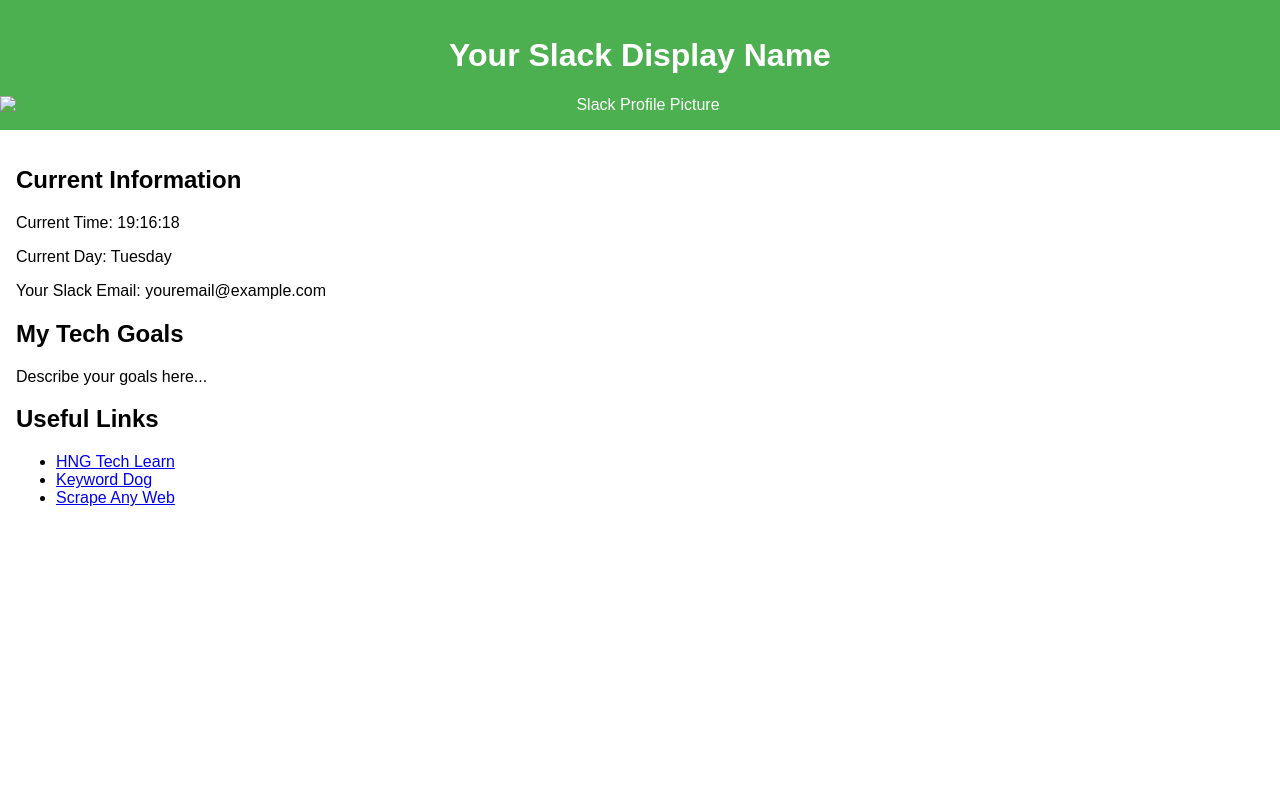
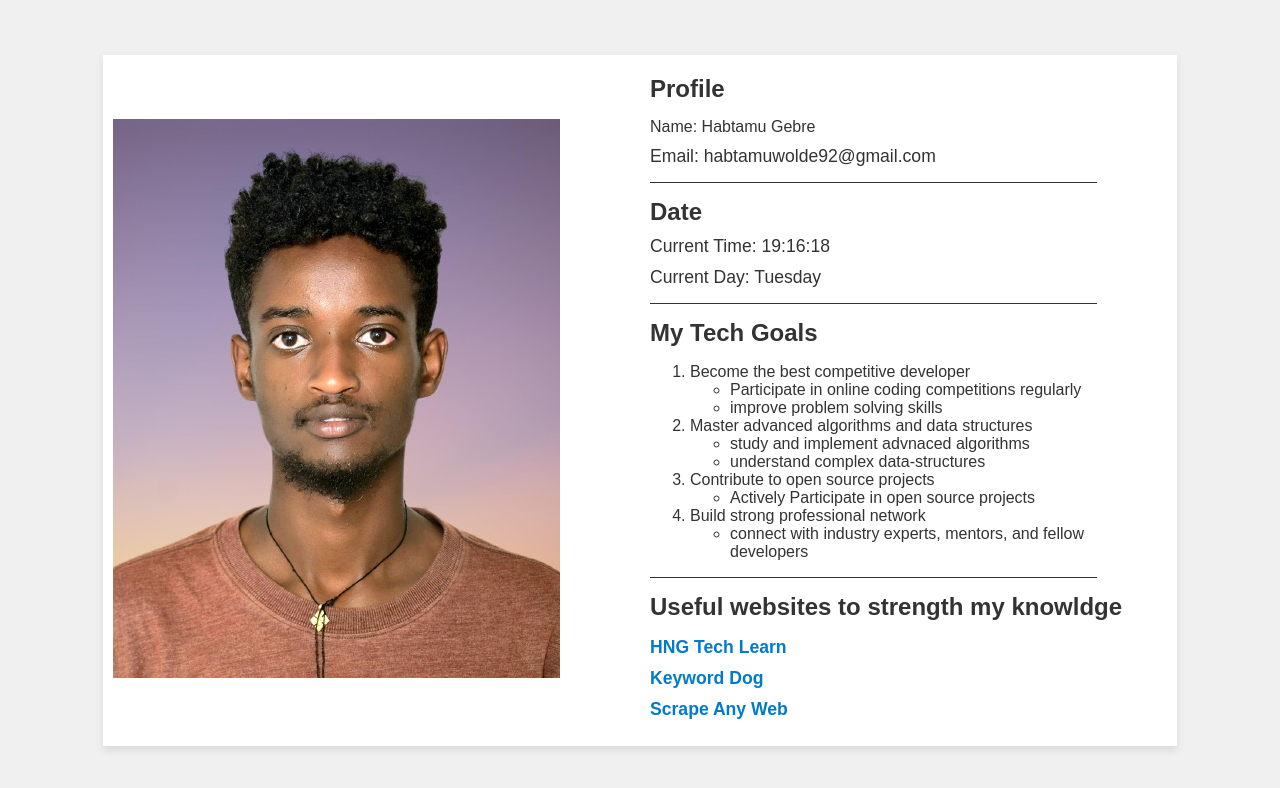
Before and after one commit to habtew/hng-internship, a plain HTML site: page frontend/stage1/index.html in a window 1280 px wide. Drawn offline with Linux system fonts and the light colour scheme.

Commit message:
full website

```diff
--- a/frontend/stage1/index.html
+++ b/frontend/stage1/index.html
@@ -4,33 +4,61 @@
     <meta charset="UTF-8">
     <meta name="viewport" content="width=device-width, initial-scale=1.0">
     <title>My Tech Goals</title>
-    <link rel="stylesheet" href="styles.css">
+    <link rel="stylesheet" href="./styles.css">
 </head>
 <body>
-    <header>
-        <h1 data-testid="slackDisplayName">Your Slack Display Name</h1>
-        <img src="path-to-your-profile-pic.jpg" alt="Slack Profile Picture" data-testid="slackProfilePicture">
-    </header>
-    <main>
-        <section>
-            <h2>Current Information</h2>
+    <div class="container">
+        <div class="image-container">
+            <img src="./static/tablet_habte_447 × 559.jpg" alt="Slack Profile Picture" data-testid="slackProfilePicture">
+        </div>
+        <div class="detail-container">
+            <div class="profile">
+                <h1>Profile</h1>
+                <p data-testid="slackDisplayName">Name: Habtamu Gebre</p>
+                <p data-testid="slackEmail">Email: habtamuwolde92@gmail.com</p>
+            </div>
+            <div class="hr"></div>
+            <div class="time-information">
+                <h1>Date</h1>
                 <p data-testid="currentTimeUTC">Current Time: <span id="time"></span></p>
                 <p data-testid="currentDay">Current Day: <span id="day"></span></p>
-            <p data-testid="slackEmail">Your Slack Email: youremail@example.com</p>
-        </section>
-        <section>
+            </div>
+            <div class="hr"></div>
+            <div class="goals">
                 <h2>My Tech Goals</h2>
-            <p>Describe your goals here...</p>
-        </section>
-        <section>
-            <h2>Useful Links</h2>
+                <ol>
+                    <li>Become the best competitive developer</li>
+                    <ul>
+                        <li>Participate in online coding competitions regularly</li>
+                        <li>improve problem solving skills</li>
+                    </ul>
+                    <li>Master advanced algorithms and data structures</li>
+                    <ul>
+                        <li>study and implement advnaced algorithms</li>
+                        <li>understand complex data-structures</li>
+                    </ul>
+                    <li>Contribute to open source projects</li>
+                    <ul>
+                        <li>Actively Participate in open source projects</li>
+                    </ul>
+                    <li>Build strong professional network</li>
+                    <ul>
+                        <li>connect with industry experts, mentors, and fellow developers</li>
+                    </ul>
+                </ol>
+
+            </div>
+            <div class="hr"></div>
+            <div class="links">
+                <h2>Useful websites to strength my knowldge</h2>
                 <ul>
                     <li><a href="https://hng.tech/learn" data-testid="hngLink">HNG Tech Learn</a></li>
                     <li><a href="https://keyword.dog" data-testid="keywordLink">Keyword Dog</a></li>
                     <li><a href="https://scrapeanyweb.site" data-testid="scrapeanywebLink">Scrape Any Web</a></li>
                 </ul>
-        </section>
-    </main>
+            </div>
+        </div>
+    </div>
     <script src="script.js"></script>
 </body>
 </html>
--- a/frontend/stage1/script.js
+++ b/frontend/stage1/script.js
@@ -9,3 +9,30 @@ document.addEventListener('DOMContentLoaded', () => {
     updateTimeAndDay();
     setInterval(updateTimeAndDay, 1000);
 });
+
+
+function updateImageSource() {
+    const image = document.querySelector('img');
+    const width = window.innerWidth;
+
+    if (width >= 500) {
+        image.src = './static/tablet_habte_447 × 559.jpg';
+    }
+    else {
+        image.src = './static/mobile_habte.jpg';
+    }
+
+    image.onload = () => {
+        const { naturalWidth, naturalHeight, width, height } = image;
+        console.log("Natural width:", naturalWidth);
+        console.log("Natural height:", naturalHeight);
+        console.log("Display width:", width);
+        console.log("Display height:", height);
+    };
+}
+
+window.addEventListener('resize', updateImageSource);
+window.addEventListener('DOMContentLoaded', updateImageSource);
+
+// Initial call to set the correct image based on the initial screen size
+updateImageSource();
--- a/frontend/stage1/styles.css
+++ b/frontend/stage1/styles.css
@@ -1,29 +1,127 @@
+/* General Styles */
 body {
     font-family: Arial, sans-serif;
+    margin: 0 auto;
+    padding: 0;
+    background-color: #f0f0f0;
+    color: #333;
+    display: flex;
+    align-items: center;
+    justify-content: center;
+    font-size: 16px;
+}
+
+
+h1, h2, p {
     margin: 0;
+    padding: 0;
+    font-size: 1.5rem;
+}
+
+
+.container {
+    display: flex;
+    flex-direction: column;
+    align-items: center;
+    margin: 0 auto;
+    background-color: #fff;
+    box-shadow: 0 4px 8px rgba(0,0,0,0.1);
+}
+
+
+.detail-container {
+    border-radius: 10px;
+    padding: 0 20px;
+
+}
+
+.profile h1 {
+    margin-top: 10px;
+    margin-bottom: 15px;
+}
+
+
+.goals {
+    padding-right: 30px;
+}
+
+p, ul {
+    font-size: 1rem;
+}
+
+ul.goal {
+    /* list-style-type: none; */
     padding: 0;
 }
 
-header {
-    background-color: #4CAF50;
-    color: white;
-    text-align: center;
-    padding: 1em 0;
+ul.goal li {
+    margin: 10px 0;
 }
 
-main {
-    padding: 1em;
+.links ul {
+    list-style-type: none;
+    padding: 0;
 }
 
-img[data-testid="slackProfilePicture"] {
-    display: block;
-    margin: 0 auto;
-    width: auto;
-    height: auto;
+.links ul li {
+    margin: 10px 0;
 }
 
-@media (max-width: 600px) {
+.links a {
+    color: #007acc;
+    text-decoration: none;
+}
+
+.links a:hover {
+    text-decoration: underline;
+}
+
+.hr {
+    width: 90%;
+    height: 1px;
+    background-color: #333;
+    margin-block: 15px;
+}
+
+/* Responsive Styles */
+@media (min-width: 500px) {
+    .container {
+        flex-direction: column;
+    }
+
+}
+
+@media (min-width: 1000px) {
     body {
-        padding: 0 1em;
+        justify-content: center;
+        align-items: center;
+        height: 100vh;
+    }
+
+    .container {
+        flex-direction: row;
+        justify-content: space-between;
+        align-items: flex-start;
+        /* margin: 10px; */
+    }
+
+    .image-container {
+        align-self: center;
+    }
+
+    .image-container, .detail-container {
+        flex: 1;
+        margin: 10px;
     }
 }
+
+
+[data-testid="currentTimeUTC"], [data-testid="currentDay"], [data-testid="slackEmail"] {
+    margin: 10px 0;
+    font-size: 1.1rem;
+}
+
+[data-testid="hngLink"], [data-testid="keywordLink"], [data-testid="scrapeanywebLink"] {
+    font-size: 1.1rem;
+    font-weight: bold;
+}
```
Also changed, not shown: frontend/stage1/static/desktop_habte.jpg (added), frontend/stage1/static/mobile_habte.jpg (added), frontend/stage1/static/tablet_habte_447 × 559.jpg (added), 2 other files. Lines whose indentation alone changed are shown as unchanged.
